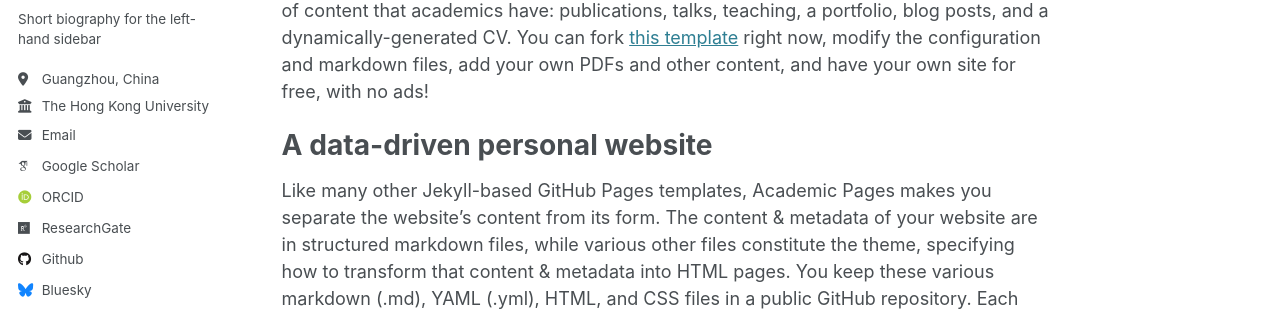
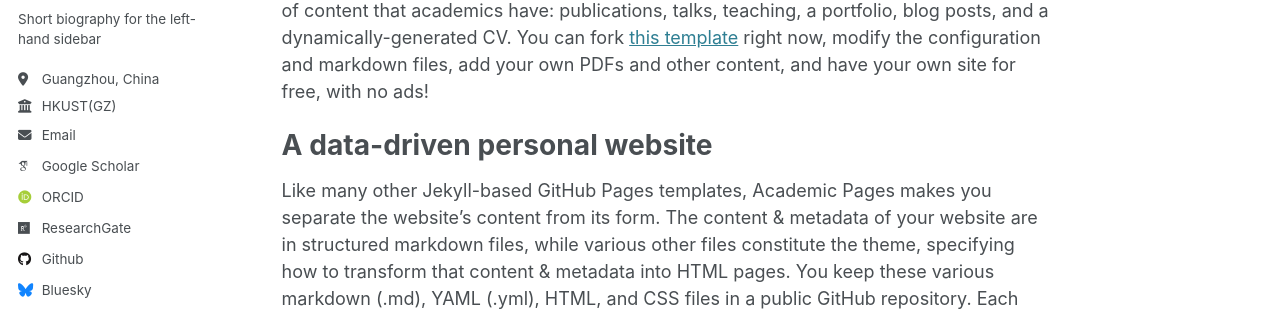
Before and after one commit to AnthonyKeyuanFang/AnthonyKeyuanFang.github.io, a Jekyll site: the page built from _pages/about.md, in a window 1280 px wide. Shown: the part 314-625 px from the top of the page. Built offline with Jekyll 4.4.1, drawn with Linux system fonts in a browser that asks for light colours; some web fonts are replaced.

Commit message:
Update _config.yml

```diff
--- a/_config.yml
+++ b/_config.yml
@@ -26,7 +26,7 @@ author:
   pronouns         : # example: "she/her"
   bio              : "Short biography for the left-hand sidebar"
   location         : "Guangzhou, China"
-  employer         : "The Hong Kong University of /nScience and Technology (Guangzhou)"
+  employer         : "HKUST(GZ)"
   uri              : # URL
   email            : "kfang087@connect.hkust-gz.edu.cn"
 
```
